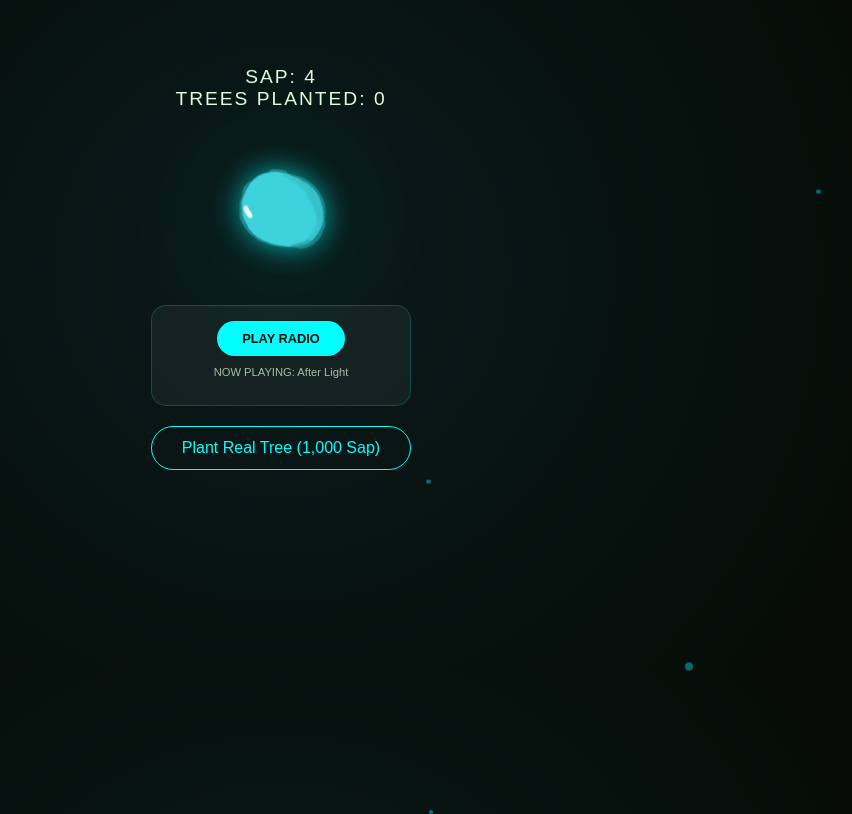
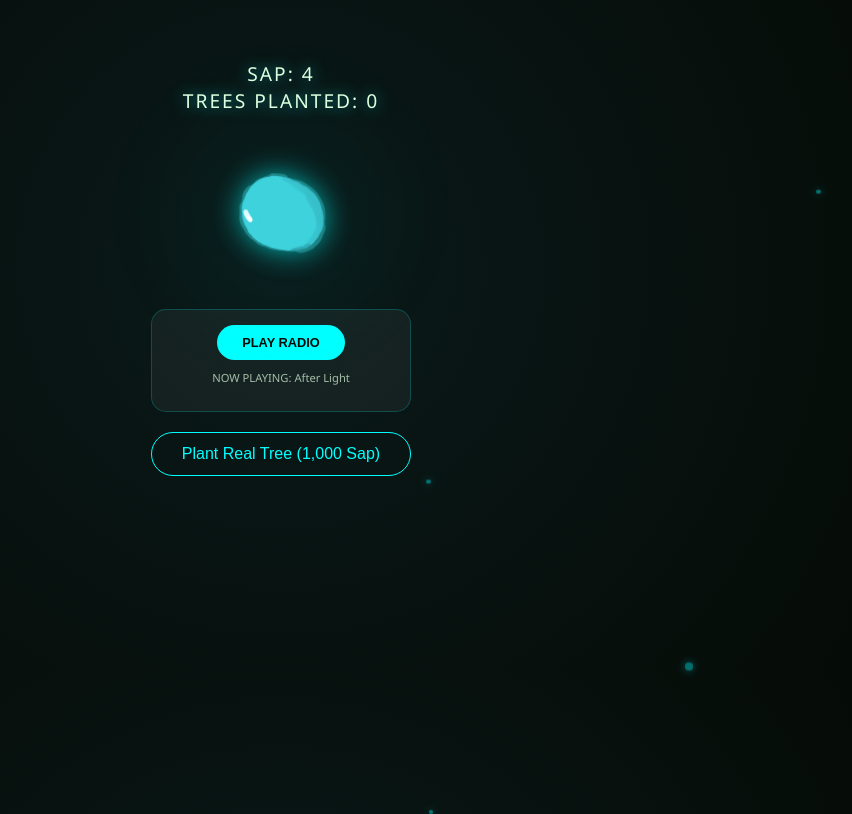
Before and after one commit to invirenz/spirit-tree-app, a plain HTML site: page index.html in a window 1280 px wide. Shown: the part 132-946 px from the top of the page, without its empty margins (359-1211 px from the left). Drawn offline with Linux system fonts and the light colour scheme.

Commit message:
Update index.html

```diff
--- a/index.html
+++ b/index.html
@@ -6,10 +6,9 @@
     <title>Spirit Tree | Indie Radio</title>
     <style>
         body {
-            background-color: #050a05;
-            background-image: radial-gradient(circle, #0a1a1a 0%, #050a05 100%);
+            background: radial-gradient(circle, #0a1a1a 0%, #050a05 100%);
             color: #e0ffe0;
-            font-family: sans-serif;
+            font-family: 'Segoe UI', sans-serif;
             display: flex;
             flex-direction: column;
             align-items: center;
@@ -19,15 +18,13 @@
             overflow: hidden;
         }
 
-        #ui-container {
-            z-index: 10;
-            text-align: center;
-        }
+        #ui-container { z-index: 10; text-align: center; }
 
         .stats {
             font-size: 1.2rem;
             letter-spacing: 2px;
             margin-bottom: 20px;
+            text-shadow: 0 0 15px rgba(0, 255, 255, 0.6);
         }
 
         #spirit-display {
@@ -35,41 +32,36 @@
             display: flex;
             align-items: center;
             justify-content: center;
-            margin-top: 30px;
-            margin-bottom: 30px;
+            margin: 30px 0;
         }
 
         #tree-art {
             width: 240px;
             height: auto;
             z-index: 2;
-            filter: drop-shadow(0px 0px 15px rgba(0, 255, 255, 0.7));
+            filter: drop-shadow(0 0 15px rgba(0, 255, 255, 0.7));
         }
 
         .aura {
             position: absolute;
             width: 350px;
             height: 350px;
-            background-image: radial-gradient(circle, rgba(0, 255, 255, 0.1) 0%, rgba(0, 0, 0, 0) 70%);
+            background: radial-gradient(circle, rgba(0, 255, 255, 0.1) 0%, rgba(0, 0, 0, 0) 70%);
             border-radius: 50%;
             z-index: 1;
-            animation-name: pulseAura;
-            animation-duration: 4s;
-            animation-iteration-count: infinite;
-            animation-direction: alternate;
-            animation-timing-function: ease-in-out;
+            animation: pulseAura 4s infinite alternate ease-in-out;
         }
 
         .music-player {
             margin-top: 20px;
             padding: 15px;
-            background-color: rgba(255, 255, 255, 0.05);
+            background: rgba(255, 255, 255, 0.05);
             border-radius: 15px;
             border: 1px solid rgba(0, 255, 255, 0.2);
         }
 
         .play-btn {
-            background-color: #00ffff;
+            background: #00ffff;
             border: none;
             color: #050a05;
             padding: 10px 25px;
@@ -81,7 +73,7 @@
         }
 
         .plant-btn {
-            background-color: transparent;
+            background: none;
             border: 1px solid #00ffff;
             color: #00ffff;
             padding: 12px 30px;
@@ -93,14 +85,15 @@
 
         .leaf {
             position: absolute;
-            background-color: #00ffff;
+            background: #00ffff;
             border-radius: 50%;
             opacity: 0.4;
+            box-shadow: 0 0 8px #00ffff;
         }
 
         @keyframes pulseAura {
-            from { opacity: 0.1; transform: scale(0.9); }
-            to { opacity: 0.4; transform: scale(1.1); }
+            0% { opacity: 0.1; transform: scale(0.9); }
+            100% { opacity: 0.4; transform: scale(1.1); }
         }
     </style>
 </head>
@@ -144,7 +137,7 @@
 
         function loadTrack(index) {
             audio.src = playlist[index].src;
-            trackLabel.innerText = "NOW PLAYING: " + playlist[index].name;
+            trackLabel.innerText = `NOW PLAYING: ${playlist[index].name}`;
         }
 
         loadTrack(currentTrackIndex);
@@ -159,7 +152,7 @@
             }
         }
 
-        audio.onended = function() {
+        audio.onended = () => {
             currentTrackIndex = (currentTrackIndex + 1) % playlist.length;
             loadTrack(currentTrackIndex);
             audio.play();
@@ -177,8 +170,7 @@
             const treeArt = document.getElementById('tree-art');
             if (treeArt) {
                 const scale = 1 + Math.sin(now / (isPlaying ? 200 : 1000)) * 0.03;
-                const drift = Math.sin(now / 1500) * 10;
-                treeArt.style.transform = "translateY(" + drift + "px) scale(" + scale + ")";
+                treeArt.style.transform = `translateY(${Math.sin(now/1500)*10}px) scale(${scale})`;
             }
             requestAnimationFrame(tick);
         }
@@ -186,13 +178,12 @@
         function createParticle() {
             const leaf = document.createElement('div');
             leaf.className = 'leaf';
-            leaf.style.left = (Math.random() * 100) + 'vw';
-            const size = (Math.random() * 5 + 3) + 'px';
-            leaf.style.width = size;
-            leaf.style.height = size;
+            leaf.style.left = Math.random() * 100 + 'vw';
+            const size = Math.random() * 5 + 3;
+            leaf.style.width = size + 'px'; leaf.style.height = size + 'px';
             document.body.appendChild(leaf);
             leaf.animate([{ transform: 'translateY(-10vh)' }, { transform: 'translateY(110vh)' }],
-            { duration: Math.random() * 3000 + 4000 }).onfinish = function() { leaf.remove(); };
+            { duration: Math.random() * 3000 + 4000 }).onfinish = () => leaf.remove();
         }
         setInterval(createParticle, 1000);
 
```
